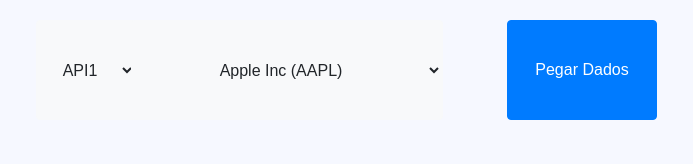
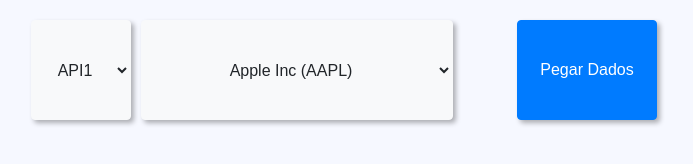
Before and after one commit to RyanFBertaglia/Search-Stocks, a plain HTML site: page index.html in a window 1280 px wide. Shown: the whole page, without its empty margins (316-1009 px from the left). Drawn offline with nearby package versions, Linux system fonts and the light colour scheme.

Commit message:
Sombra e Font-size

```diff
--- a/style.css
+++ b/style.css
@@ -1,11 +1,19 @@
 body {
   font-family: gotham, arial, helvetica, sans-serif;
-  font-size: 18px;
+  font-size: 24px;
   margin: 0;
   padding: 0;
   background-color: #F6F8FF;
   max-width: 100vw;
   overflow-x: hidden;
+}
+
+#companies{
+  box-shadow: 3px 3px 5px rgba(0, 0, 0, 0.3);
+}
+
+#companies:hover{
+  box-shadow: 5px 5px 10px rgba(0, 0, 0, 0.5);
 }
 
 table {
@@ -16,14 +24,24 @@
 
 }
 #get_data{
-  width: 150px;
+  width: 140px;
   height: 80px;
+  box-shadow: 3px 3px 5px rgba(0, 0, 0, 0.3);
+}
+
+#get_data:hover{
+  box-shadow: 5px 5px 10px rgba(0, 0, 0, 0.5);
 }
 
 #apilista{
-  margin-left: 5%;
+  margin-right: 10px;
   width: 100px;
   height: 100px;
+  box-shadow: 3px 3px 5px rgba(0, 0, 0, 0.3);
+}
+
+#apilista:hover{
+  box-shadow: 5px 5px 10px rgba(0, 0, 0, 0.5);
 }
 
 th {
@@ -52,6 +70,8 @@
   justify-content: center;
   table-layout:auto;
   display:none;
+  animation-name: embaça;
+  animation-duration: 1.5s;
 }
 
 #table_container{
@@ -61,4 +81,15 @@
   table-layout:fixed;
   align-items: center;
   background-color: #B9D5D3;
+  animation-name: embaça;
+  animation-duration: 1s;
 }
+
+@keyframes embaça{
+  from{
+    opacity: 0.7;
+  }
+  to{
+    opacity: 0;
+  }
+}
```
